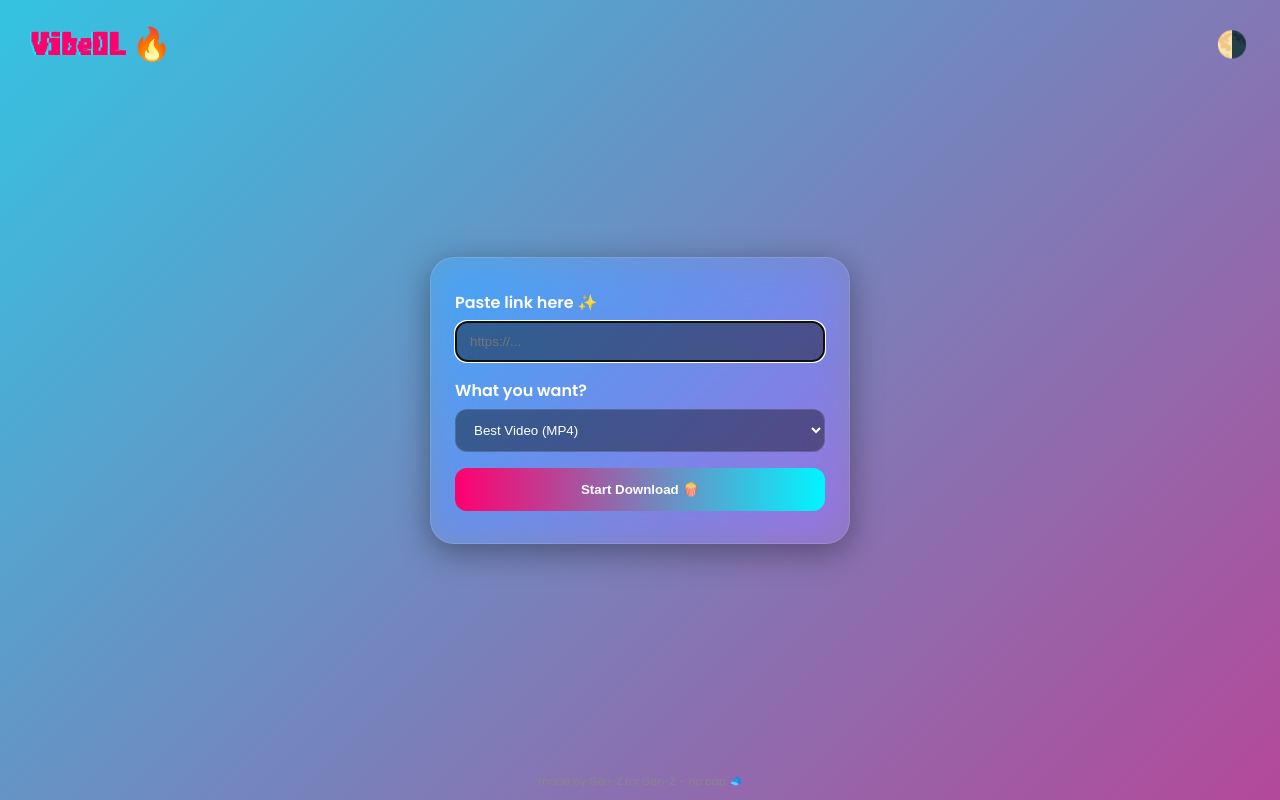
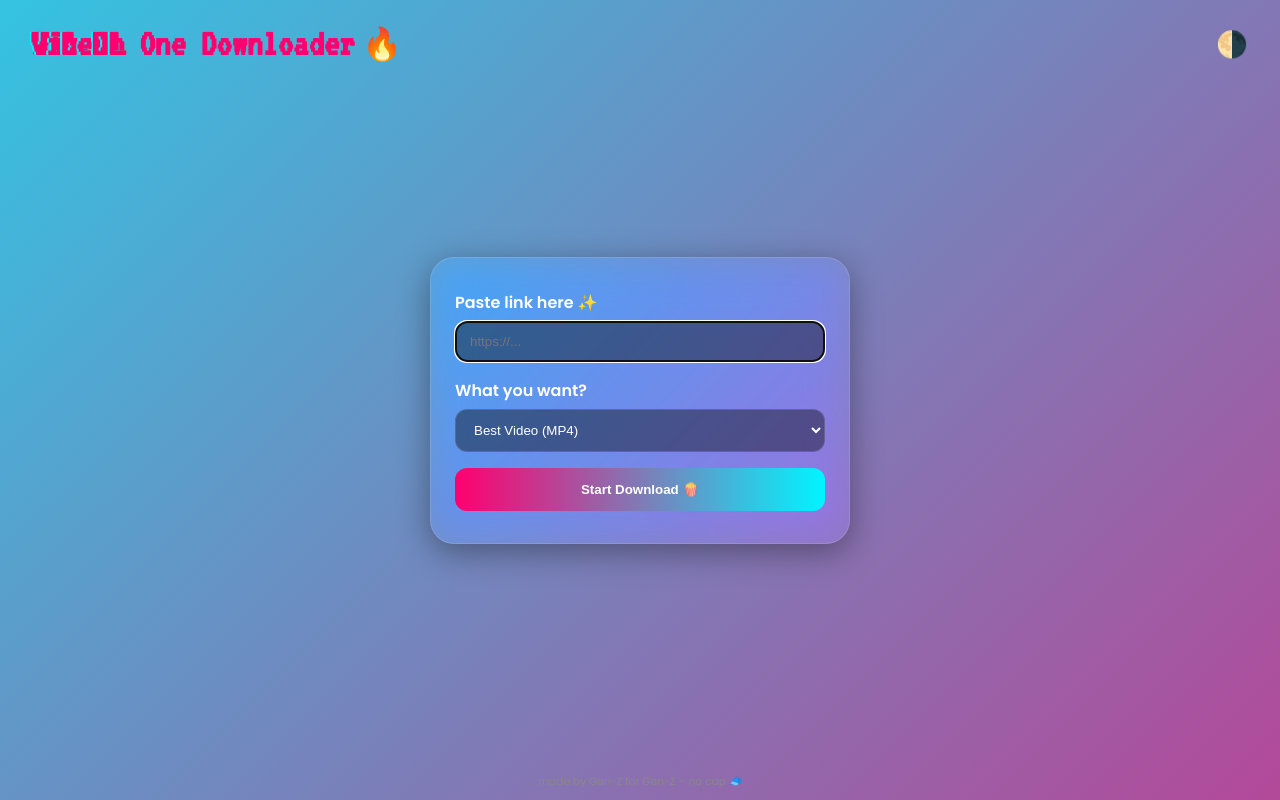
Before and after one commit to neohackt/allinonedownloader, a Flask app: template templates/index.html in a window 1280 px wide. Run offline with Flask 3, Linux system fonts and the light colour scheme; the template is opened without the code that fills it, so the values that code supplies are empty.

Commit message:
Update index.html

```diff
--- a/templates/index.html
+++ b/templates/index.html
@@ -2,7 +2,7 @@
 <html lang="en" data-theme="dark">
 <head>
   <meta charset="utf-8"/>
-  <title>VibeDL – Instant Gen-Z Downloader</title>
+  <title>All in One Downloader – Instant Gen-Z Downloader</title>
   <link rel="preconnect" href="https://fonts.googleapis.com">
   <link href="https://fonts.googleapis.com/css2?family=Poppins:wght@300;400;600&family=VT323&display=swap" rel="stylesheet">
   <link rel="stylesheet" href="{{ url_for('static', filename='css/genz.css') }}">
@@ -11,7 +11,7 @@
 <body>
   <div id="bg"></div>
   <header>
-    <h1><span class="glitch">VibeDL</span> 🔥</h1>
+    <h1><span class="glitch">All in One Downloader</span> 🔥</h1>
     <button id="toggleTheme" aria-label="Toggle theme">🌗</button>
   </header>
 
```
